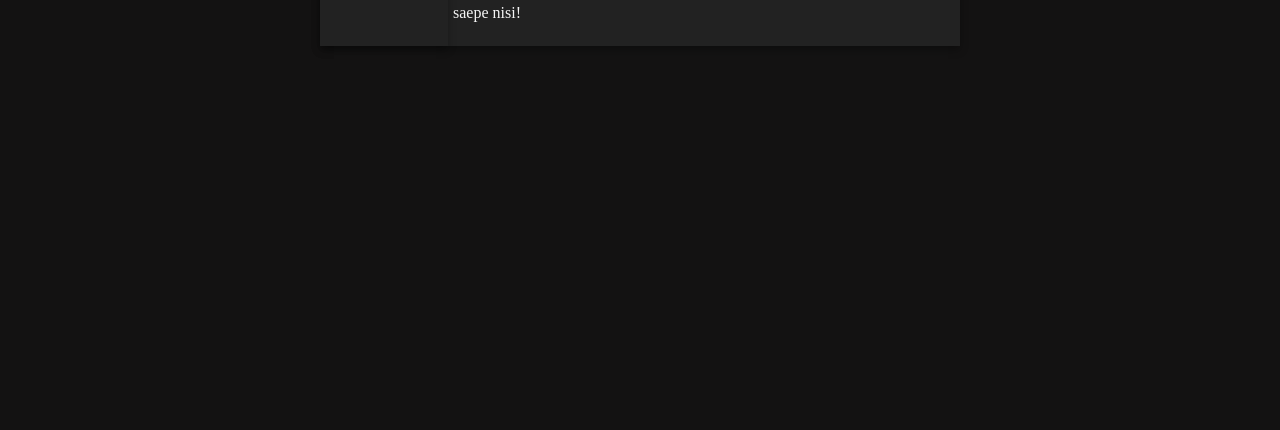
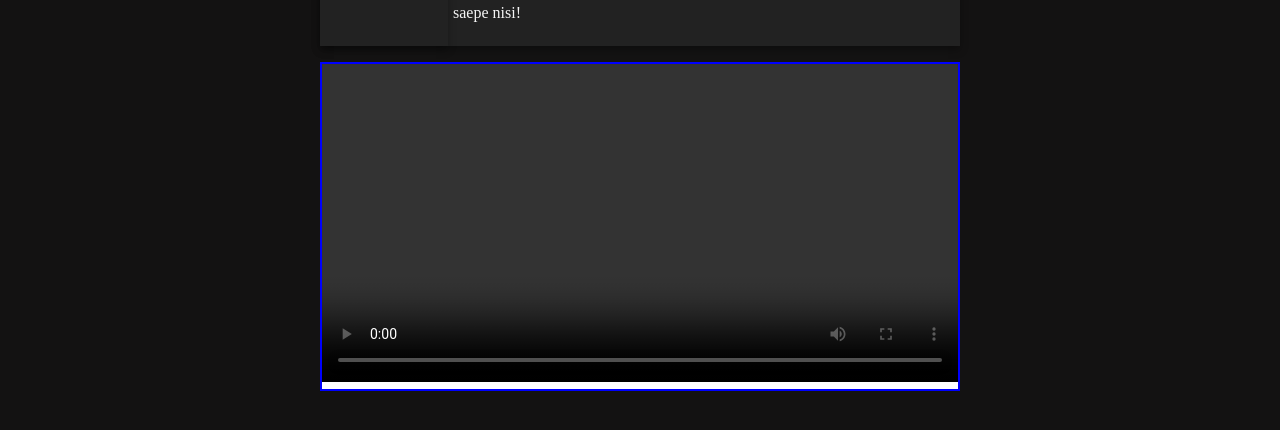
Before and after one commit to O-orion/Over-Flix, an Angular app: page /filme in a window 1280 px wide. Shown: the part 192-622 px from the top of the page. Built offline with nearby package versions, Linux system fonts and the light colour scheme; a web font is replaced by a local one.

Commit message:
component player de video

```diff
--- a/src/app/features/pagina-filme/pagina-filme.component.html
+++ b/src/app/features/pagina-filme/pagina-filme.component.html
@@ -20,7 +20,7 @@
 
     </div>
 
-
+   <app-player-filme></app-player-filme>
 
   </div>
 </section>
--- a/src/app/shared/components/player-filme/player-filme.component.html
+++ b/src/app/shared/components/player-filme/player-filme.component.html
@@ -1 +1,3 @@
-<p>player-filme works!</p>
+<div class="player-container">
+  <video controls class="player"></video>
+</div>
--- a/src/app/shared/components/player-filme/player-filme.component.scss
+++ b/src/app/shared/components/player-filme/player-filme.component.scss
@@ -0,0 +1,12 @@
+.player-container {
+
+  background-color: white;
+  width: 100%;
+  border: 2px solid blue;
+  margin: 1rem 0 4rem 0;
+
+  .player {
+    width: 100%;
+    max-height: 800px;
+  }
+}
--- a/src/app/shared/components/player-filme/player-filme.component.ts
+++ b/src/app/shared/components/player-filme/player-filme.component.ts
@@ -2,8 +2,7 @@ import { Component } from '@angular/core';
 
 @Component({
   selector: 'app-player-filme',
-  standalone: true,
-  imports: [],
+  standalone: false,
   templateUrl: './player-filme.component.html',
   styleUrl: './player-filme.component.scss'
 })
```
Also changed, not shown: src/app/shared/shared.module.ts (+5 -2 lines).
